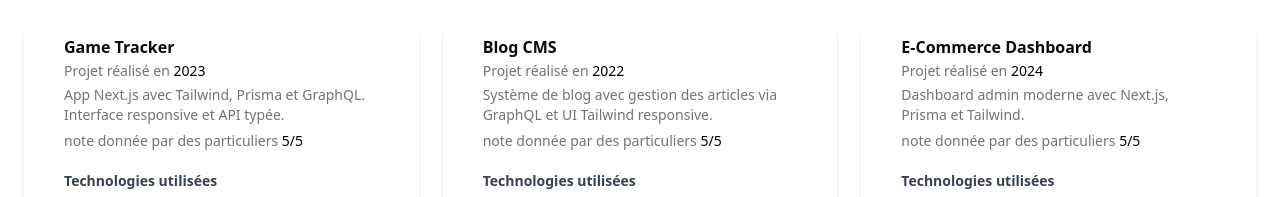
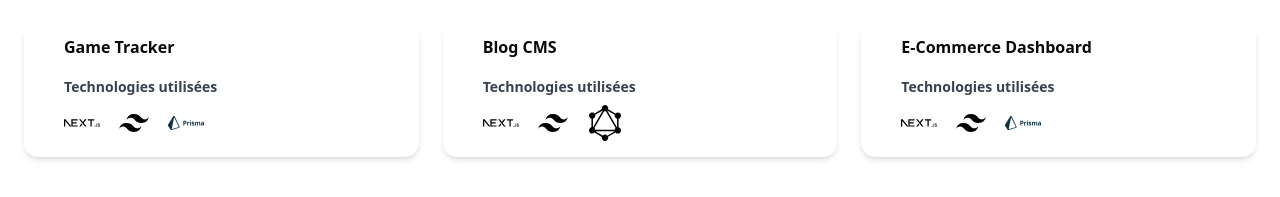
Before and after one commit to PHANGWilly/Portfolio-Airtable, a Next.js app in the folder airtable-portfolio/: page /projects in a window 1280 px wide. Shown: the part 185-382 px from the top of the page. Built offline with nearby package versions, Linux system fonts and the light colour scheme.

Commit message:
affichage details projets

```diff
--- a/airtable-portfolio/app/projects/page.tsx
+++ b/airtable-portfolio/app/projects/page.tsx
@@ -1,47 +1,68 @@
 "use client";
 
-import { CardDescription, CardFooter, CardHeader, CardTitle } from "@/components/ui/card";
+import { useState } from "react";
+import { CardFooter, CardHeader, CardTitle } from "@/components/ui/card";
 import { motion } from "framer-motion";
 import Image from "next/image";
+import Modal from "@/components/ui/project-modal";
+import { Projet } from "@/types/Projet";
 
-const projects = [
+const techIconMap: Record<string, string> = {
+  "Next.js": "/next.svg",
+  "Tailwind CSS": "/tailwind-css.svg",
+  "Prisma": "/prisma-icon.svg",
+  "GraphQL": "/graphql.svg",
+  "PHP": "/php-logo.svg",
+};
+
+const projects: Projet[] = [
   {
-    title: "Game Tracker",
-    year: "2023",
-    description: "App Next.js avec Tailwind, Prisma et GraphQL. Interface responsive et API typée.",
-    note: "5/5",
-    techs: [
-      { name: "Next.js", src: "/next.svg" },
-      { name: "Tailwind CSS", src: "/tailwind-css.svg" },
-      { name: "Prisma", src: "/prisma-icon.svg" },
-    ],
+    id: "1",
+    fields: {
+      Nom: "Game Tracker",
+      Description: "App Next.js avec Tailwind, Prisma et GraphQL. Interface responsive et API typée.",
+      Lien: "https://example.com",
+      Etudiants: ["Alice", "Bob"],
+      Visibilité: true,
+      Matière: ["Next.js", "Tailwind CSS", "Prisma"],
+      Likes: [],
+      Semestre: "S1",
+      Annee: 2023,
+    },
   },
   {
-    title: "Blog CMS",
-    year: "2022",
-    description: "Système de blog avec gestion des articles via GraphQL et UI Tailwind responsive.",
-    note: "5/5",
-    techs: [
-      { name: "Next.js", src: "/next.svg" },
-      { name: "Tailwind CSS", src: "/tailwind-css.svg" },
-      { name: "GraphQL", src: "/graphql.svg" },
-    ],
+    id: "2",
+    fields: {
+      Nom: "Blog CMS",
+      Description: "Système de blog avec gestion des articles via GraphQL.",
+      Lien: "https://example.com",
+      Etudiants: ["Charlie"],
+      Visibilité: true,
+      Matière: ["Next.js", "Tailwind CSS", "GraphQL"],
+      Likes: [],
+      Semestre: "S2",
+      Annee: 2022,
+    },
   },
   {
-    title: "E-Commerce Dashboard",
-    year: "2024",
-    description: "Dashboard admin moderne avec Next.js, Prisma et Tailwind.",
-    note: "5/5",
-
-    techs: [
-      { name: "Next.js", src: "/next.svg" },
-      { name: "Tailwind CSS", src: "/tailwind-css.svg" },
-      { name: "Prisma", src: "/prisma-icon.svg" },
-    ],
+    id: "3",
+    fields: {
+      Nom: "E-Commerce Dashboard",
+      Description: "Dashboard admin moderne avec Next.js, Prisma et Tailwind.",
+      Lien: "https://example.com",
+      Etudiants: ["David", "Emma"],
+      Visibilité: true,
+      Matière: ["Next.js", "Tailwind CSS", "Prisma"],
+      Likes: [],
+      Semestre: "S1",
+      Annee: 2024,
+    },
   },
 ];
 
 export default function ProjectPage() {
+  const [selectedProject, setSelectedProject] = useState<Projet | null>(null);
+
   return (
     <div className="p-6">
       <h1 className="text-2xl font-bold mb-6">Mes Projets</h1>
@@ -50,40 +71,33 @@
         {projects.map((project, index) => (
           <motion.div
             key={index}
+            onClick={() => setSelectedProject(project)}
             whileHover={{
               scale: 1.02,
               scaleY: 0.96,
               boxShadow: "0 12px 24px rgba(0,0,0,0.12)",
             }}
-            transition={{
-              type: "spring",
-              stiffness: 260,
-              damping: 20,
-            }}
+            transition={{ type: "spring", stiffness: 260, damping: 20 }}
             className="w-full rounded-xl bg-white shadow-md cursor-pointer"
           >
             <div className="p-4">
               <CardHeader>
-                <CardTitle>{project.title}</CardTitle>
-                <CardDescription>
-                  <p className="text-sm text-muted-foreground mb-1">
-                    Projet réalisé en <span className="font-medium text-black">{project.year}</span>
-                  </p>
-                  <p className="text-sm text-muted-foreground">{project.description}</p>
-                </CardDescription>
-                <CardDescription>
-                  <p className="text-sm text-muted-foreground mb-1">
-                    note donnée par des particuliers <span className="font-medium text-black">{project.note}</span>
-                  </p>
-                </CardDescription>
+                <CardTitle>{project.fields.Nom}</CardTitle>
               </CardHeader>
 
               <CardFooter className="pt-4">
                 <div className="flex flex-col items-start space-y-2 w-full">
                   <span className="text-sm font-semibold text-gray-700">Technologies utilisées</span>
                   <div className="flex space-x-4">
-                    {project.techs.map((tech, i) => (
-                      <Image key={i} src={tech.src} alt={tech.name} width={36} height={36} title={tech.name} />
+                    {project.fields.Matière?.map((tech, i) => (
+                      <Image
+                        key={i}
+                        src={techIconMap[tech] || "/file.svg"}
+                        alt={tech}
+                        width={36}
+                        height={36}
+                        title={tech}
+                      />
                     ))}
                   </div>
                 </div>
@@ -92,6 +106,10 @@
           </motion.div>
         ))}
       </div>
+
+      {selectedProject && (
+        <Modal project={selectedProject} onClose={() => setSelectedProject(null)} />
+      )}
     </div>
   );
 }
--- /dev/null
+++ b/airtable-portfolio/components/ui/project-modal.tsx
@@ -0,0 +1,65 @@
+"use client";
+
+import { Card, CardDescription, CardFooter, CardHeader, CardTitle } from "@/components/ui/card";
+import Image from "next/image";
+import { Projet } from "@/types/Projet";
+
+const techIconMap: Record<string, string> = {
+  "Next.js": "/next.svg",
+  "Tailwind CSS": "/tailwind-css.svg",
+  "Prisma": "/prisma-icon.svg",
+  "GraphQL": "/graphql.svg",
+  "PHP": "/php-logo.svg",
+};
+
+export default function Modal({ project, onClose }: { project: Projet; onClose: () => void }) {
+  const { fields } = project;
+
+  return (
+        <div
+        className="fixed inset-0 z-50 flex items-center justify-center bg-gray-200/10 backdrop-blur-sm"
+        onClick={onClose}
+        >
+        <div
+            className="bg-white p-6 rounded-xl max-w-lg w-full shadow-xl"
+            onClick={(e) => e.stopPropagation()}
+        >
+        <Card>
+          <CardHeader>
+            <CardTitle>{fields.Nom}</CardTitle>
+            <CardDescription>
+              <p className="text-sm text-muted-foreground mb-1">
+                Projet réalisé en <span className="font-medium text-black">{fields.Annee}</span>, semestre {fields.Semestre}
+              </p>
+              <p className="text-sm text-muted-foreground">{fields.Description}</p>
+            </CardDescription>
+          </CardHeader>
+
+          <CardFooter className="pt-4">
+            <div className="flex flex-col items-start space-y-2 w-full">
+              <span className="text-sm font-semibold text-gray-700">Technologies utilisées</span>
+              <div className="flex space-x-4">
+                {fields.Matière?.map((tech, i) => (
+                  <Image
+                    key={i}
+                    src={techIconMap[tech] || "/file.svg"}
+                    alt={tech}
+                    width={36}
+                    height={36}
+                    title={tech}
+                  />
+                ))}
+              </div>
+            </div>
+          </CardFooter>
+        </Card>
+        <button
+          onClick={onClose}
+          className="mt-4 w-full bg-gray-100 text-gray-800 py-2 rounded hover:bg-gray-200"
+        >
+          Fermer
+        </button>
+      </div>
+    </div>
+  );
+}
```
